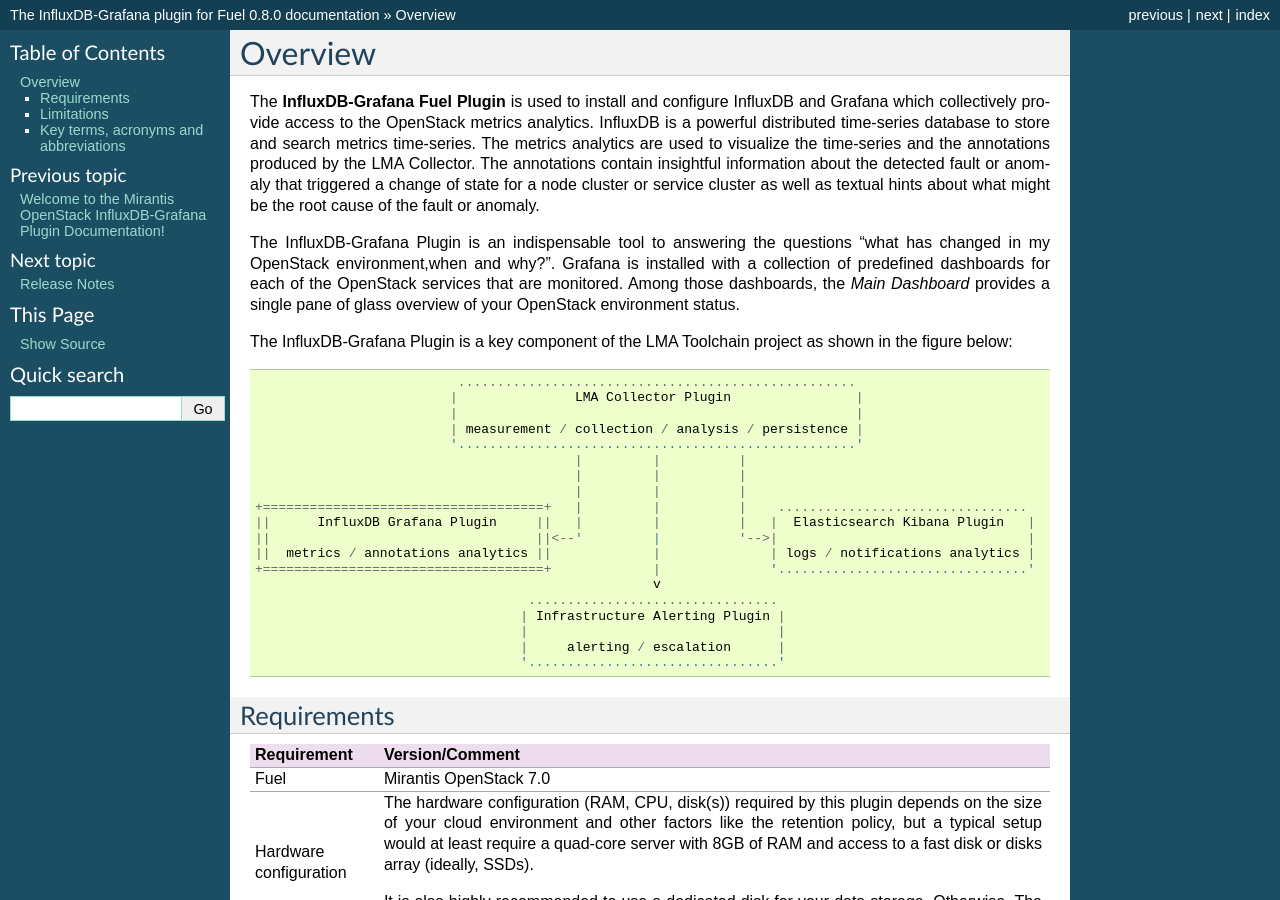
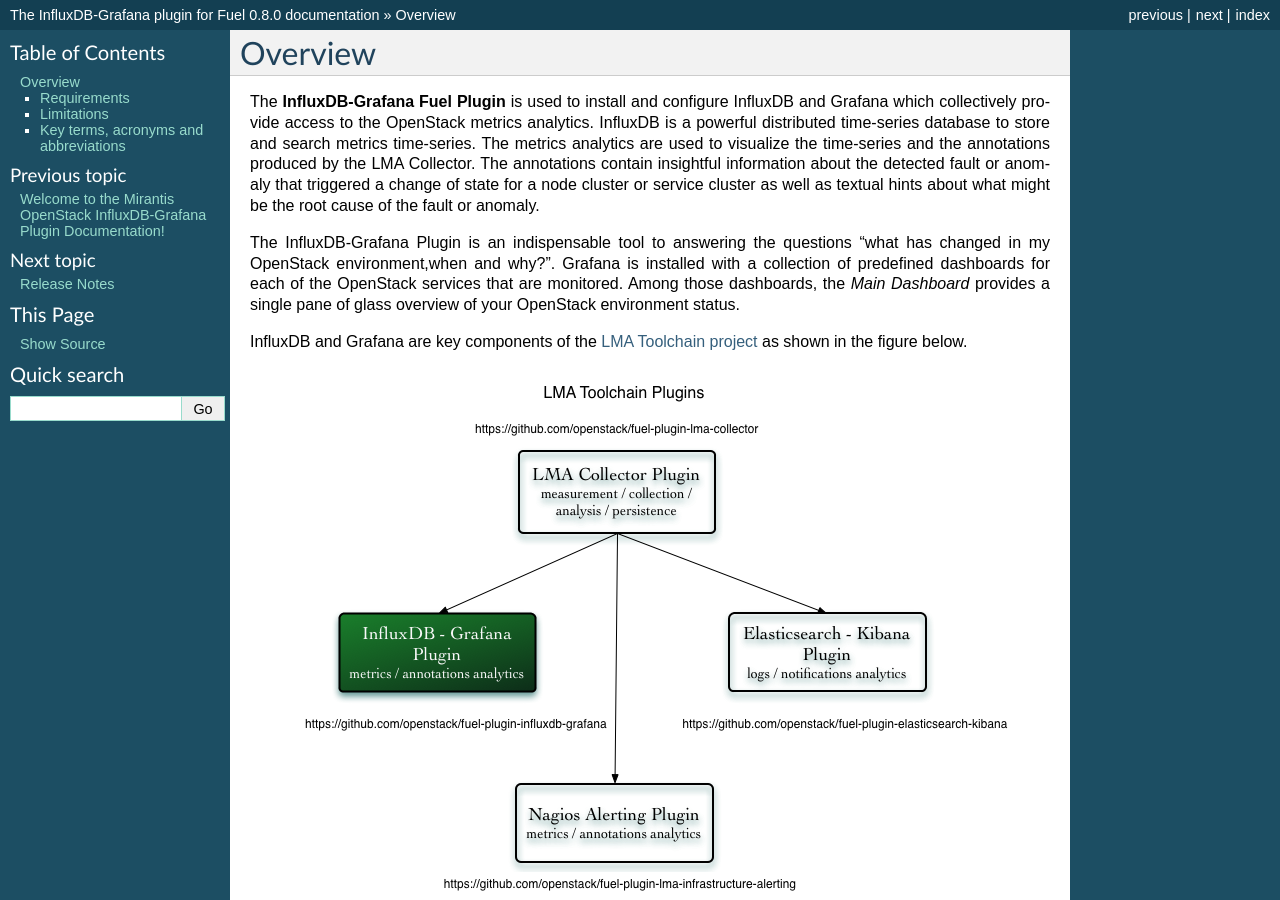
Before and after one commit to openstack-archive/fuel-plugin-influxdb-grafana, a Sphinx documentation site: the page built from doc/source/overview.rst, in a window 1280 px wide and 900 px high. Built offline with Sphinx 7.4.7, drawn with Linux system fonts in a browser that asks for light colours.

Commit message:
Fixed toolchain map drwaing
Change-Id: Id27e2551027feccc9ea6d3e65b5995a07c3b5640
(cherry picked from commit 747387aa9b1c36a9411daac07927cc79a317bab5)

```diff
--- a/doc/source/overview.rst
+++ b/doc/source/overview.rst
@@ -21,29 +21,12 @@
 Among those dashboards, the *Main Dashboard* provides a single pane of glass overview
 of your OpenStack environment status.
 
-The InfluxDB-Grafana Plugin is a key component of the LMA Toolchain project as
-shown in the figure below::
+InfluxDB and Grafana are key components
+of the `LMA Toolchain project <https://launchpad.net/lma-toolchain>`_
+as shown in the figure below.
 
-                             ...................................................
-                            |               LMA Collector Plugin                |
-                            |                                                   |
-                            | measurement / collection / analysis / persistence |
-                            '...................................................'
-                                            |         |          |
-                                            |         |          |
-                                            |         |          |
-   +====================================+   |         |          |    ................................
-   ||      InfluxDB Grafana Plugin     ||   |         |          |   |  Elasticsearch Kibana Plugin   |
-   ||                                  ||<--'         |          '-->|                                |
-   ||  metrics / annotations analytics ||             |              | logs / notifications analytics |
-   +====================================+             |              '................................'
-                                                      v
-                                      ................................
-                                     | Infrastructure Alerting Plugin |
-                                     |                                |
-                                     |     alerting / escalation      |
-                                     '................................'
-
+.. image:: ../images/toolchain_map.png
+   :align: center
 
 .. _plugin_requirements:
 
```
Also changed, not shown: doc/images/toolchain_map.png (added).
